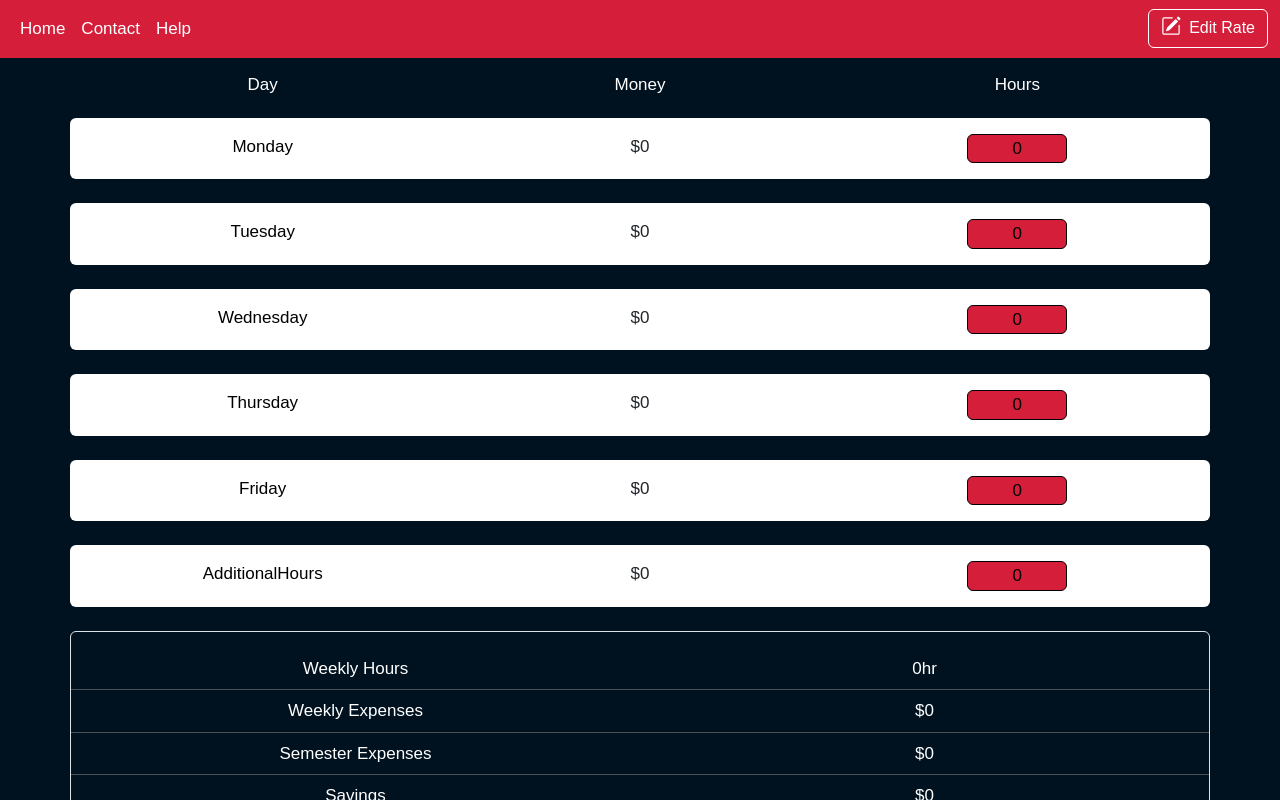
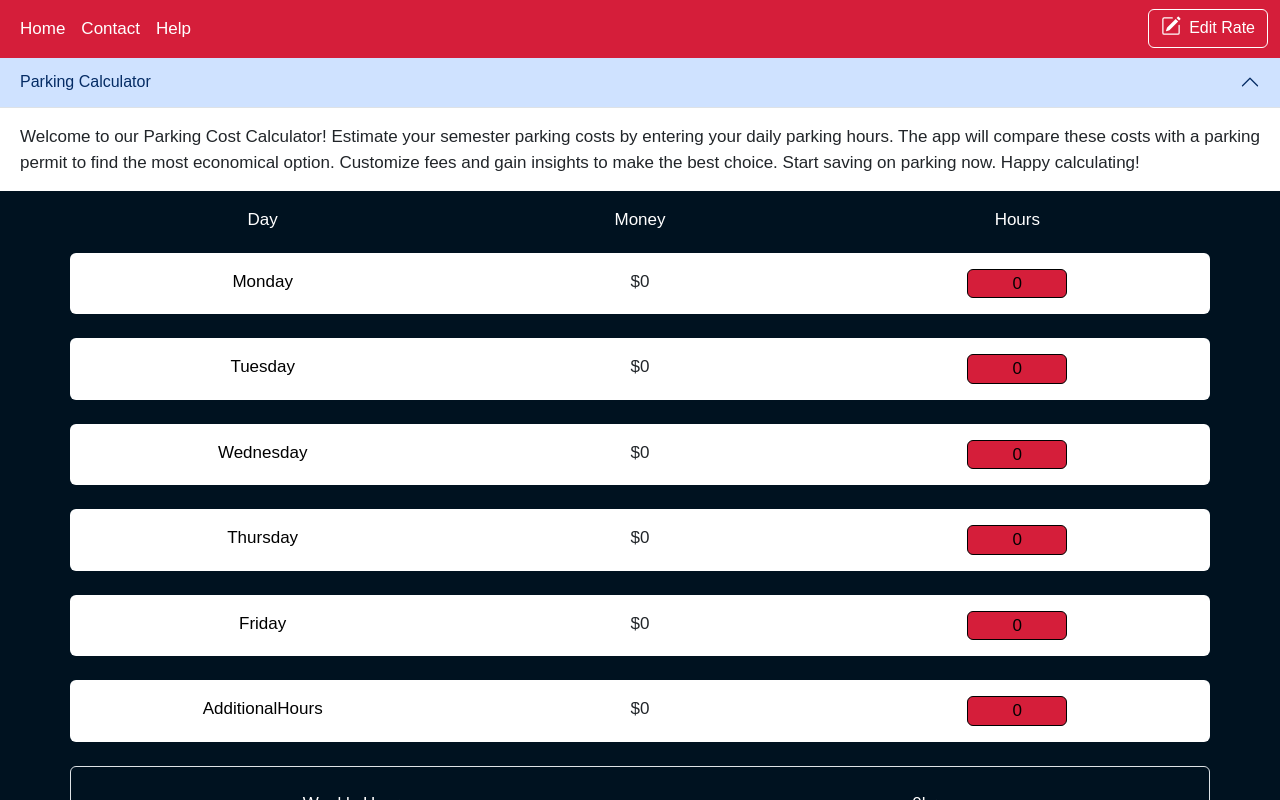
Before and after one commit to JosephBoat404/Parking-Calculator, a React (Create React App) app in the folder my-app/: page / in a window 1280 px wide. Shown: the top 800 px of the page. Built offline with nearby package versions, Linux system fonts and the light colour scheme.

Commit message:
Added an Accordion for page introduction.

```diff
--- /dev/null
+++ b/my-app/src/components/AccordionNav.jsx
@@ -0,0 +1,22 @@
+import Accordion from "react-bootstrap/Accordion";
+
+function AccordionNav() {
+  return (
+    <Accordion defaultActiveKey={["0"]} alwaysOpen flush>
+      <Accordion.Item eventKey="0">
+        <Accordion.Header>
+          <span className="animate-character">Parking Calculator</span>
+        </Accordion.Header>
+        <Accordion.Body>
+          Welcome to our Parking Cost Calculator! Estimate your semester parking
+          costs by entering your daily parking hours. The app will compare these costs with a
+          parking permit to find the most economical option. Customize fees and
+          gain insights to make the best choice. Start saving on parking now.
+          Happy calculating!
+        </Accordion.Body>
+      </Accordion.Item>
+    </Accordion>
+  );
+}
+
+export default AccordionNav;
--- a/my-app/src/components/ParentComponent.jsx
+++ b/my-app/src/components/ParentComponent.jsx
@@ -3,6 +3,7 @@ import DayInput from "./DayInput";
 import SpendResult from "./SpendResult";
 import FeeInput from "./FeeInput";
 import DayMoneyHour from "./DayMoneyHour";
+import AccordionNav from "./AccordionNav";
 
 function ParentComponent({handleCloseModal,showModal, fees, setFees}) {
   const [explainM, setExplainM] = useState("");
@@ -69,6 +70,7 @@ function ParentComponent({handleCloseModal,showModal, fees, setFees}) {
 
   return (
     <>
+      <AccordionNav />
       <FeeInput
         fees={fees}
         setFees={setFees}
```
